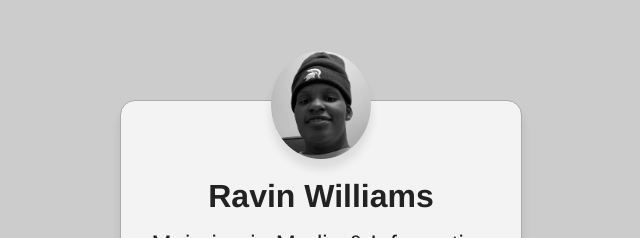
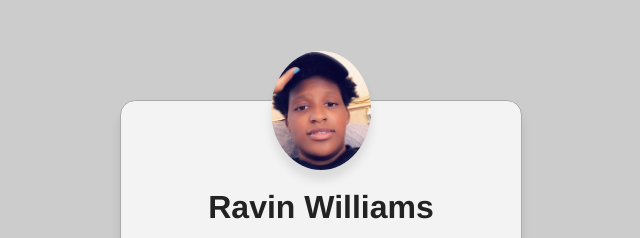
Before and after one commit to RavinW/mi349_card, a plain HTML site: page index.html in a window 1280 px wide. Shown: the top 238 px of the page, without its empty margins (319-959 px from the left). Drawn offline with Linux system fonts and the light colour scheme.

Commit message:
image change

```diff
--- a/index.html
+++ b/index.html
@@ -11,7 +11,7 @@
 <body>
 
   <div class="card">
-    <img class="avatar" id="rwilliams-avatar" src="rwilliams.JPG" alt="Ravin Williams">
+    <img class="avatar" id="rwilliams-avatar" src="rwilliams.jpeg" alt="Ravin Williams">
 
       <h1>Ravin Williams</h1>
       <h2>Majoring in Media & Information </h2>
```
Also changed, not shown: rwilliams.jpeg (added).
